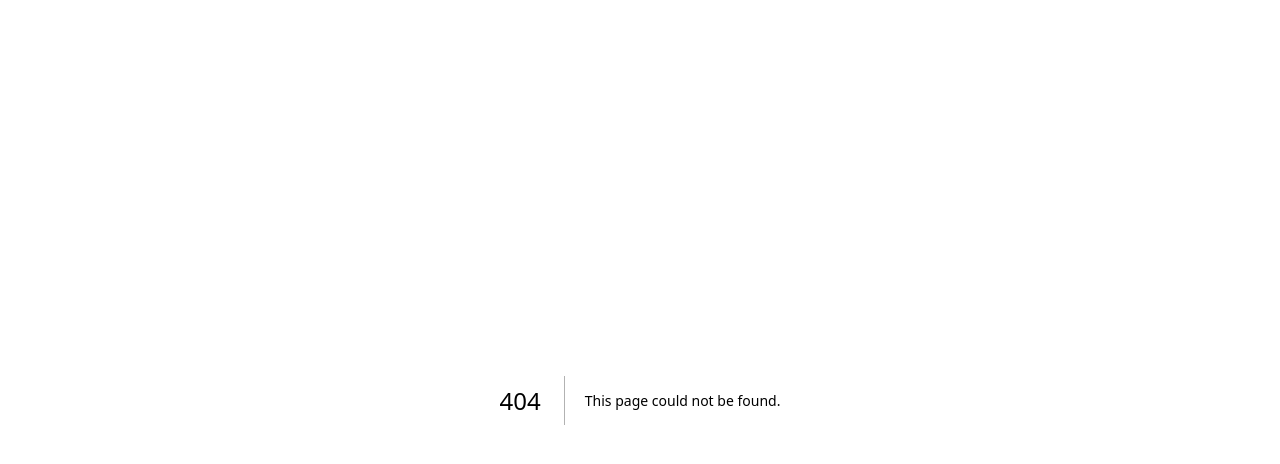
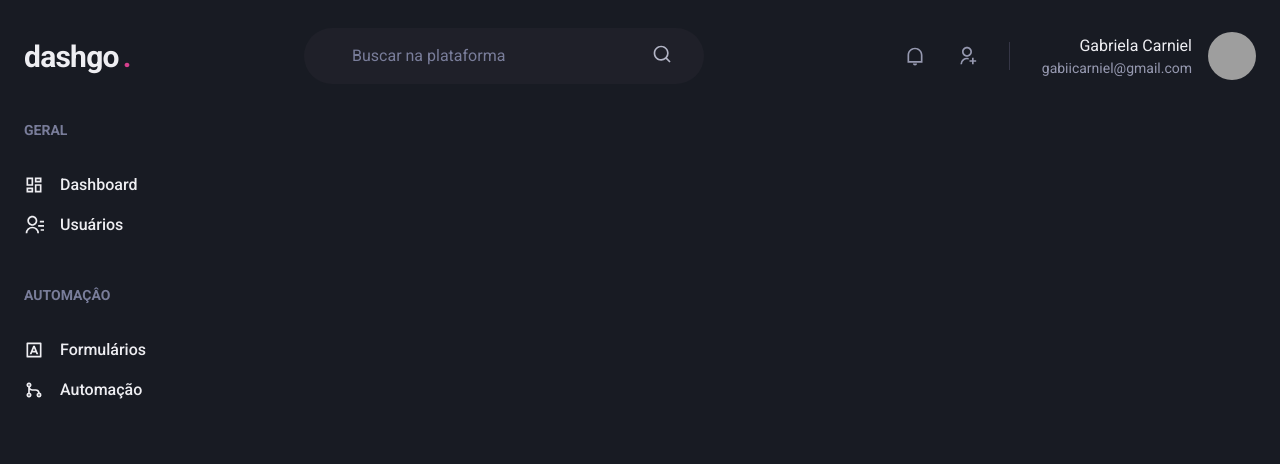
Before and after one commit to gabislera/Dashgo, a Next.js app: page /dashboard in a window 1280 px wide. Before the commit this address had no page. Shown: the top 464 px of the page. Built offline with nearby package versions, Linux system fonts and the light colour scheme; grey boxes are pictures that could not be loaded.

Commit message:
added dashboard, header and sidebar styles

```diff
--- a/package.json
+++ b/package.json
@@ -18,6 +18,7 @@
     "next": "13.4.6",
     "react": "18.2.0",
     "react-dom": "18.2.0",
+    "react-icons": "^4.9.0",
     "typescript": "^5.1.3"
   },
   "devDependencies": {
--- /dev/null
+++ b/src/components/header.tsx
@@ -0,0 +1,34 @@
+import { Flex, Text, Input, Icon, HStack, Box, Avatar } from '@chakra-ui/react'
+import { RiSearchLine, RiNotificationLine, RiUserAddLine } from 'react-icons/ri'
+
+export function Header() {
+  return (
+    <Flex as='header' w='100%' maxWidth={1480} h='20' mx='auto' mt='4' px='6' align='center' >
+      <Text fontSize='3xl' fontWeight='bold' letterSpacing='tight' w='64' >
+        dashgo
+        <Text as='span' ml='1' color='pink.500'>.</Text>
+      </Text>
+
+      <Flex as='label' flex='1' py='4' px='8' ml='6' maxWidth={400} alignSelf='center' color='gray.200' position='relative' bg='gray.800' borderRadius='full'>
+        <Input color='gray.50' px='4' mr='4' variant='unstyled' placeholder='Buscar na plataforma' _placeholder={{ color: 'gray.400' }}/>
+        <Icon as={RiSearchLine} fontSize='20'/>
+      </Flex>
+
+      <Flex align='center' ml='auto'>
+        <HStack spacing='8' mx='8' pr='8' py='1' color='gray.300' borderRightWidth={1} borderColor='gray.700'>
+         <Icon as={RiNotificationLine} fontSize='20'/>
+         <Icon as={RiUserAddLine} fontSize='20'/>
+        </HStack>
+
+        <Flex align='center'>
+          <Box mr='4' textAlign='right'>
+            <Text>Gabriela Carniel</Text>
+            <Text color='gray.300' fontSize='sm'>gabiicarniel@gmail.com</Text>
+          </Box>
+
+          <Avatar size='md' name='Gabriela Carniel' src='https://github.com/gabislera.png'/>
+        </Flex>
+      </Flex>
+    </Flex>
+  )
+}
--- /dev/null
+++ b/src/components/sidebar.tsx
@@ -0,0 +1,39 @@
+import { Box, Stack, Text, Link, Icon } from '@chakra-ui/react'
+import { RiDashboardLine, RiContactsLine, RiInputMethodLine, RiGitMergeLine } from 'react-icons/ri'
+
+
+
+export function Sidebar() {
+  return (
+    <Box as='aside' w='64' mr='8'>
+      <Stack spacing='12' align='flex-start'>
+        <Box>
+          <Text fontWeight='bold' color='gray.400' fontSize='sm'>GERAL</Text>
+          <Stack spacing='4' mt='8' align='stretch'>
+            <Link display='flex' alignItems='center'>
+              <Icon as={RiDashboardLine} fontSize='20'/>
+              <Text ml='4' fontWeight='medium'>Dashboard</Text>
+            </Link>
+            <Link display='flex' alignItems='center'>
+              <Icon as={RiContactsLine} fontSize='20'/>
+              <Text ml='4' fontWeight='medium'>Usuários</Text>
+            </Link>
+          </Stack>
+        </Box>
+        <Box>
+          <Text fontWeight='bold' color='gray.400' fontSize='sm'>AUTOMAÇÂO</Text>
+          <Stack spacing='4' mt='8' align='stretch'>
+            <Link display='flex' alignItems='center'>
+              <Icon as={RiInputMethodLine} fontSize='20'/>
+              <Text ml='4' fontWeight='medium'>Formulários</Text>
+            </Link>
+            <Link display='flex' alignItems='center'>
+              <Icon as={RiGitMergeLine} fontSize='20'/>
+              <Text ml='4' fontWeight='medium'>Automação</Text>
+            </Link>
+          </Stack>
+        </Box>
+      </Stack>
+    </Box>
+  )
+}
--- /dev/null
+++ b/src/pages/dashboard.tsx
@@ -0,0 +1,15 @@
+import { Header } from "../components/header";
+import { Flex } from '@chakra-ui/react'
+import { Sidebar } from "../components/sidebar";
+
+export default function Dashboard() {
+  return (
+    <Flex direction='column' h='100vh'>
+      <Header />
+
+      <Flex w='100%' my='6' maxWidth={1480} mx='auto' px='6'>
+        <Sidebar/>
+      </Flex>
+    </Flex>
+  )
+}
```
Also changed, not shown: src/components/form/Input.tsx (added, +24 -0 lines), src/pages/index.tsx (+14 -2 lines), 1 other file (tests, documents, lock files or other folders).
